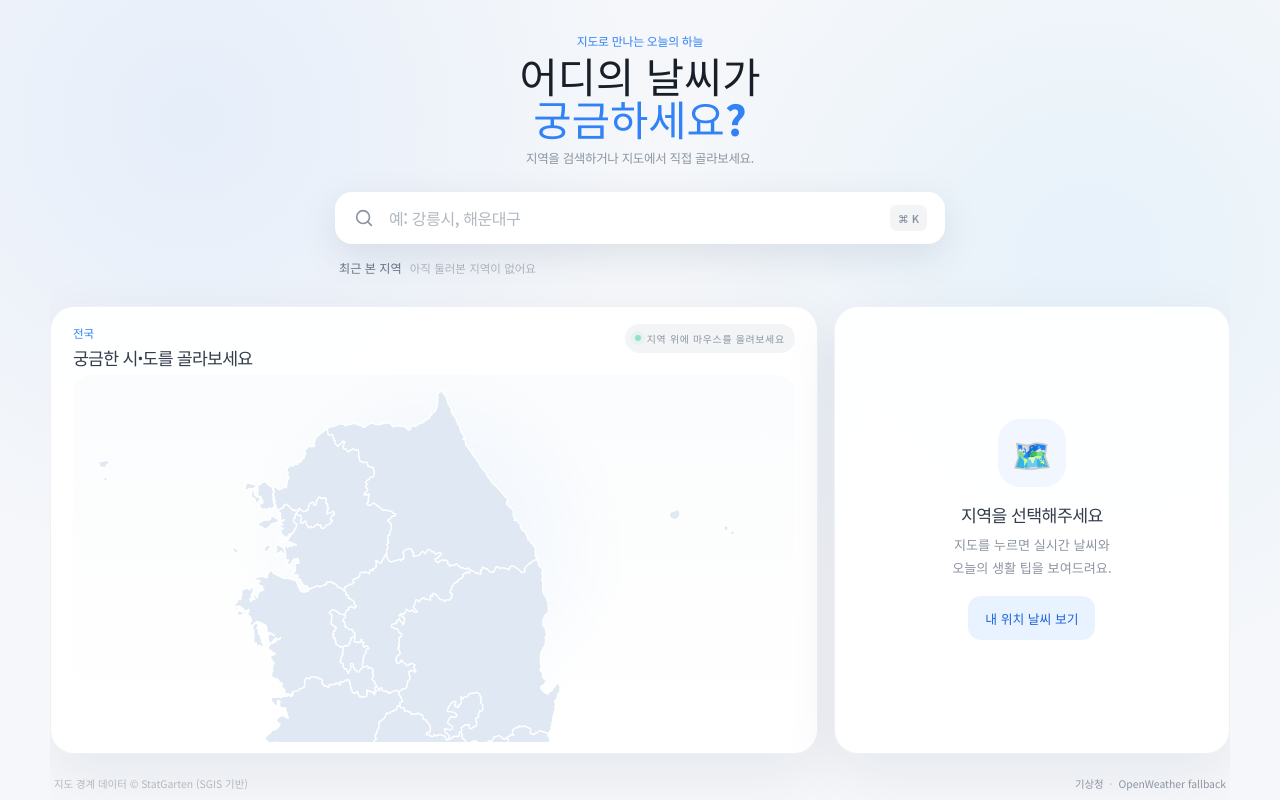
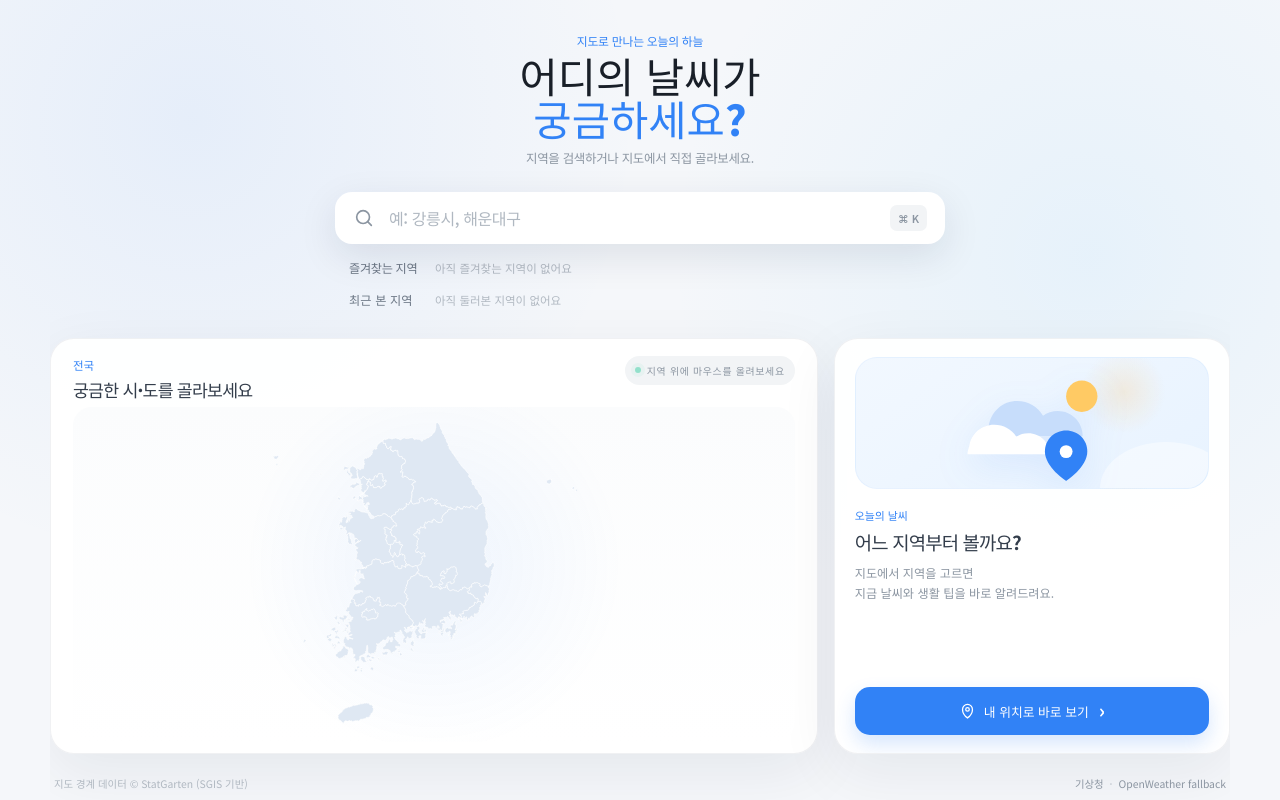
Before and after one commit to chaeeunwang/skala-vue, a Vue app: page / in a window 1280 px wide. Built offline with nearby package versions, Linux system fonts and the light colour scheme.

Commit message:
feat: polish weather selection experience

```diff
--- a/index.html
+++ b/index.html
@@ -6,6 +6,12 @@
     <meta name="viewport" content="width=device-width, initial-scale=1.0" />
     <meta name="theme-color" content="#f5f7fa" />
     <meta name="description" content="지도를 눌러 지역별 실시간 날씨를 확인해 보세요." />
+    <link rel="preconnect" href="https://fonts.googleapis.com" />
+    <link rel="preconnect" href="https://fonts.gstatic.com" crossorigin />
+    <link
+      href="https://fonts.googleapis.com/css2?family=Noto+Sans+KR:wght@400;500;600;700;800&display=swap"
+      rel="stylesheet"
+    />
     <title>오늘 날씨 · 지도로 만나는 실시간 날씨</title>
   </head>
   <body>
--- a/src/App.vue
+++ b/src/App.vue
@@ -12,6 +12,7 @@ import { getCurrentWeather, getWeatherForRegion } from './services/openWeather'
 
 const RECENT_KEY = 'onul-weather-recent'
 const FAVORITE_KEY = 'onul-weather-favorites'
+const MIN_WEATHER_LOADING_MS = 1100
 
 const selectedProvince = ref(null)
 const selectedDistrict = ref('')
@@ -25,6 +26,7 @@ const isLoading = ref(false)
 const errorMessage = ref('')
 const isLocating = ref(false)
 const isIntroComplete = ref(false)
+const isTypographyReady = ref(false)
 const recentRegions = ref(readStorage(RECENT_KEY))
 const favorites = ref(readStorage(FAVORITE_KEY))
 let requestSequence = 0
@@ -153,17 +155,25 @@ const updateActivePosition = (region) => {
   if (region?.name === selectedDistrict.value) selectedRegionAnchor.value = region
 }
 
+const waitForMinimumLoading = async (startedAt) => {
+  const remaining = MIN_WEATHER_LOADING_MS - (performance.now() - startedAt)
+  if (remaining > 0) await new Promise((resolve) => window.setTimeout(resolve, remaining))
+}
+
 const loadWeather = async (province, district) => {
   const sequence = ++requestSequence
+  const startedAt = performance.now()
   isLoading.value = true
   errorMessage.value = ''
 
   try {
     const result = await getWeatherForRegion(district, province)
+    await waitForMinimumLoading(startedAt)
     if (sequence !== requestSequence) return
     weather.value = result
     addRecent(province, district)
   } catch (error) {
+    await waitForMinimumLoading(startedAt)
     if (sequence === requestSequence) errorMessage.value = error.message
   } finally {
     if (sequence === requestSequence) isLoading.value = false
@@ -252,10 +262,20 @@ const handleSearchShortcut = (event) => {
 onMounted(() => {
   loadSearchIndex()
   document.addEventListener('keydown', handleSearchShortcut)
+
+  const beginIntro = () => {
+    isTypographyReady.value = true
     const introDelay = window.matchMedia('(prefers-reduced-motion: reduce)').matches ? 0 : 800
     introTimer = window.setTimeout(() => {
       isIntroComplete.value = true
     }, introDelay)
+  }
+
+  if (document.fonts?.load) {
+    document.fonts.load('800 48px "Noto Sans KR"', '어디의 날씨가 궁금하세요?').then(beginIntro, beginIntro)
+  } else {
+    beginIntro()
+  }
 })
 
 onUnmounted(() => {
@@ -265,7 +285,13 @@ onUnmounted(() => {
 </script>
 
 <template>
-  <main class="app-shell" :class="{ 'is-ready': isIntroComplete }">
+  <main
+    class="app-shell"
+    :class="{
+      'is-ready': isIntroComplete,
+      'is-typography-ready': isTypographyReady,
+    }"
+  >
     <section class="hero">
       <p class="hero-kicker">지도로 만나는 오늘의 하늘</p>
       <h1>어디의 날씨가<br /><span>궁금하세요?</span></h1>
@@ -303,21 +329,32 @@ onUnmounted(() => {
         </ul>
       </div>
 
-      <div class="quick-regions">
-        <span class="quick-regions-label">{{
-          favorites.length ? '즐겨찾는 지역' : '최근 본 지역'
-        }}</span>
-        <span v-if="!favorites.length && !recentRegions.length" class="quick-regions-empty">
+      <div class="saved-region-groups">
+        <div class="quick-regions favorite-regions">
+          <span class="quick-regions-label">즐겨찾는 지역</span>
+          <span v-if="!favorites.length" class="quick-regions-empty">
+            아직 즐겨찾는 지역이 없어요
+          </span>
+          <button
+            v-for="item in favorites.slice(0, 4)"
+            :key="`${item.provinceId}-${item.district}`"
+            type="button"
+            @click="openSavedRegion(item)"
+          >
+            {{ item.district }}
+          </button>
+        </div>
+
+        <div class="quick-regions recent-regions">
+          <span class="quick-regions-label">최근 본 지역</span>
+          <span v-if="!recentRegions.length" class="quick-regions-empty">
             아직 둘러본 지역이 없어요
           </span>
-        <template
-          v-for="item in (favorites.length ? favorites : recentRegions).slice(0, 4)"
+          <span
+            v-for="item in recentRegions.slice(0, 6)"
             :key="`${item.provinceId}-${item.district}`"
+            class="recent-region-chip"
           >
-          <button v-if="favorites.length" type="button" @click="openSavedRegion(item)">
-            {{ item.district }}
-          </button>
-          <span v-else class="recent-region-chip">
             <button type="button" @click="openSavedRegion(item)">{{ item.district }}</button>
             <button
               class="remove-recent-button"
@@ -328,7 +365,7 @@ onUnmounted(() => {
               ×
             </button>
           </span>
-        </template>
+        </div>
       </div>
     </section>
 
@@ -459,10 +496,39 @@ onUnmounted(() => {
         </div>
 
         <div v-else class="panel-state empty-state">
-          <span class="state-emoji" aria-hidden="true">🗺️</span>
-          <strong>지역을 선택해주세요</strong>
-          <p>지도를 누르면 실시간 날씨와<br />오늘의 생활 팁을 보여드려요.</p>
-          <button type="button" @click="useMyLocation">내 위치 날씨 보기</button>
+          <div class="empty-visual" aria-hidden="true">
+            <svg viewBox="0 0 220 128">
+              <circle class="empty-sun" cx="164" cy="35" r="17" />
+              <path
+                class="empty-cloud-back"
+                d="M63 67c3-16 15-27 31-27 12 0 22 6 28 16 4-3 10-5 16-5 15 0 27 12 27 27H61c0-4 1-8 2-11Z"
+              />
+              <path
+                class="empty-cloud-front"
+                d="M42 89c2-13 13-23 27-23 10 0 19 5 24 13 4-3 8-4 13-4 13 0 23 10 23 23H40c0-3 1-6 2-9Z"
+              />
+              <path
+                class="empty-pin"
+                d="M147 72c-13 0-23 10-23 23 0 17 23 32 23 32s23-15 23-32c0-13-10-23-23-23Z"
+              />
+              <circle class="empty-pin-dot" cx="147" cy="95" r="7" />
+            </svg>
+          </div>
+
+          <div class="empty-copy">
+            <small>오늘의 날씨</small>
+            <strong>어느 지역부터 볼까요?</strong>
+            <p>지도에서 지역을 고르면<br />지금 날씨와 생활 팁을 바로 알려드려요.</p>
+          </div>
+
+          <button type="button" @click="useMyLocation">
+            <svg viewBox="0 0 24 24" aria-hidden="true">
+              <path d="M12 21s7-5.1 7-12a7 7 0 1 0-14 0c0 6.9 7 12 7 12Z" />
+              <circle cx="12" cy="9" r="2.5" />
+            </svg>
+            <span>내 위치로 바로 보기</span>
+            <span class="empty-button-arrow" aria-hidden="true">›</span>
+          </button>
         </div>
       </aside>
     </div>
--- a/src/assets/main.css
+++ b/src/assets/main.css
@@ -1,5 +1,3 @@
-@import url('https://fonts.googleapis.com/css2?family=Gowun+Dodum&family=Noto+Sans+KR:wght@400;500;600;700;800&display=swap');
-
 :root {
   color: #191f28;
   background: #f5f7fa;
@@ -239,6 +237,13 @@ button:disabled {
   font-size: 1.4rem;
 }
 
+.saved-region-groups {
+  display: flex;
+  margin-top: 10px;
+  flex-direction: column;
+  gap: 4px;
+}
+
 .quick-regions {
   display: flex;
   width: 100%;
@@ -246,16 +251,21 @@ button:disabled {
   align-items: center;
   justify-content: flex-start;
   gap: 8px;
-  margin-top: 10px;
-  padding: 0 4px;
+  padding: 0 4px 0 14px;
   color: #8b95a1;
   font-size: 0.76rem;
 }
 
 .quick-regions-label {
-  flex: 0 0 auto;
+  display: inline-block;
+  flex: 0 0 78px;
   color: #6b7684;
   font-weight: 700;
+  letter-spacing: -0.025em;
+}
+
+.recent-regions .quick-regions-label {
+  letter-spacing: 0.01em;
 }
 
 .quick-regions-empty {
@@ -419,20 +429,27 @@ button:disabled {
   display: grid;
   width: 100%;
   height: 100%;
+  min-width: 0;
+  min-height: 0;
   padding: 24px;
   place-items: center;
 }
 
 .region-map svg {
+  position: absolute;
+  inset: 0;
   width: 100%;
   height: 100%;
   overflow: visible;
 }
 
 .map-content {
+  position: relative;
   display: grid;
   width: 100%;
   height: 100%;
+  min-width: 0;
+  min-height: 0;
   place-items: center;
 }
 
@@ -621,6 +638,128 @@ button:disabled {
   color: var(--blue-dark);
   font-size: 0.8rem;
   font-weight: 700;
+}
+
+.empty-state {
+  align-items: stretch;
+  justify-content: flex-start;
+  text-align: left;
+}
+
+.empty-visual {
+  position: relative;
+  display: grid;
+  width: 100%;
+  height: 132px;
+  flex: 0 0 auto;
+  place-items: center;
+  overflow: hidden;
+  border: 1px solid rgb(49 130 246 / 5%);
+  border-radius: 22px;
+  background:
+    radial-gradient(circle at 76% 26%, rgb(255 183 77 / 18%), transparent 42px),
+    linear-gradient(145deg, #f2f8ff, #e8f3ff);
+}
+
+.empty-visual::after {
+  position: absolute;
+  right: -24px;
+  bottom: -46px;
+  width: 132px;
+  height: 92px;
+  border-radius: 50%;
+  background: rgb(255 255 255 / 42%);
+  content: '';
+}
+
+.empty-visual svg {
+  width: min(220px, 86%);
+  height: 118px;
+  overflow: visible;
+  filter: drop-shadow(0 12px 18px rgb(49 130 246 / 10%));
+}
+
+.empty-sun {
+  fill: #ffca64;
+}
+
+.empty-cloud-back {
+  fill: #c7ddfb;
+}
+
+.empty-cloud-front {
+  fill: #fff;
+}
+
+.empty-pin {
+  fill: var(--blue);
+}
+
+.empty-pin-dot {
+  fill: #fff;
+}
+
+.empty-copy {
+  display: flex;
+  margin-top: 18px;
+  flex-direction: column;
+}
+
+.empty-copy small {
+  margin-bottom: 5px;
+  color: var(--blue);
+  font-size: 0.68rem;
+  font-weight: 800;
+}
+
+.empty-state .empty-copy strong {
+  color: #333d4b;
+  font-size: 1.18rem;
+  letter-spacing: -0.045em;
+}
+
+.empty-state .empty-copy p {
+  margin: 8px 0 0;
+  color: #8b95a1;
+  font-size: 0.76rem;
+  line-height: 1.65;
+}
+
+.empty-state > button {
+  display: flex;
+  width: 100%;
+  min-height: 48px;
+  align-items: center;
+  justify-content: center;
+  gap: 8px;
+  margin-top: auto;
+  border-radius: 15px;
+  background: var(--blue);
+  box-shadow: 0 9px 20px rgb(49 130 246 / 20%);
+  color: #fff;
+  transition:
+    background 160ms ease,
+    box-shadow 160ms ease,
+    transform 160ms ease;
+}
+
+.empty-state > button svg {
+  width: 17px;
+  fill: none;
+  stroke: currentColor;
+  stroke-width: 1.8;
+}
+
+.empty-state > button:hover {
+  background: var(--blue-dark);
+  box-shadow: 0 12px 24px rgb(49 130 246 / 26%);
+  transform: translateY(-1px);
+}
+
+.empty-button-arrow {
+  margin-left: 2px;
+  font-size: 1.2rem;
+  line-height: 1;
 }
 
 .loader {
@@ -822,6 +961,13 @@ footer a {
   border: 0;
 }
 
+.app-shell:not(.is-typography-ready) .hero,
+.app-shell:not(.is-typography-ready) .search-area,
+.app-shell:not(.is-typography-ready) .content-grid,
+.app-shell:not(.is-typography-ready) footer {
+  visibility: hidden;
+}
+
 @media (min-width: 901px) {
   body {
     overflow: hidden;
@@ -883,7 +1029,7 @@ footer a {
     top: 51px;
   }
 
-  .quick-regions {
+  .saved-region-groups {
     margin-top: 10px;
   }
 
```
Lines whose indentation alone changed are shown as unchanged.
